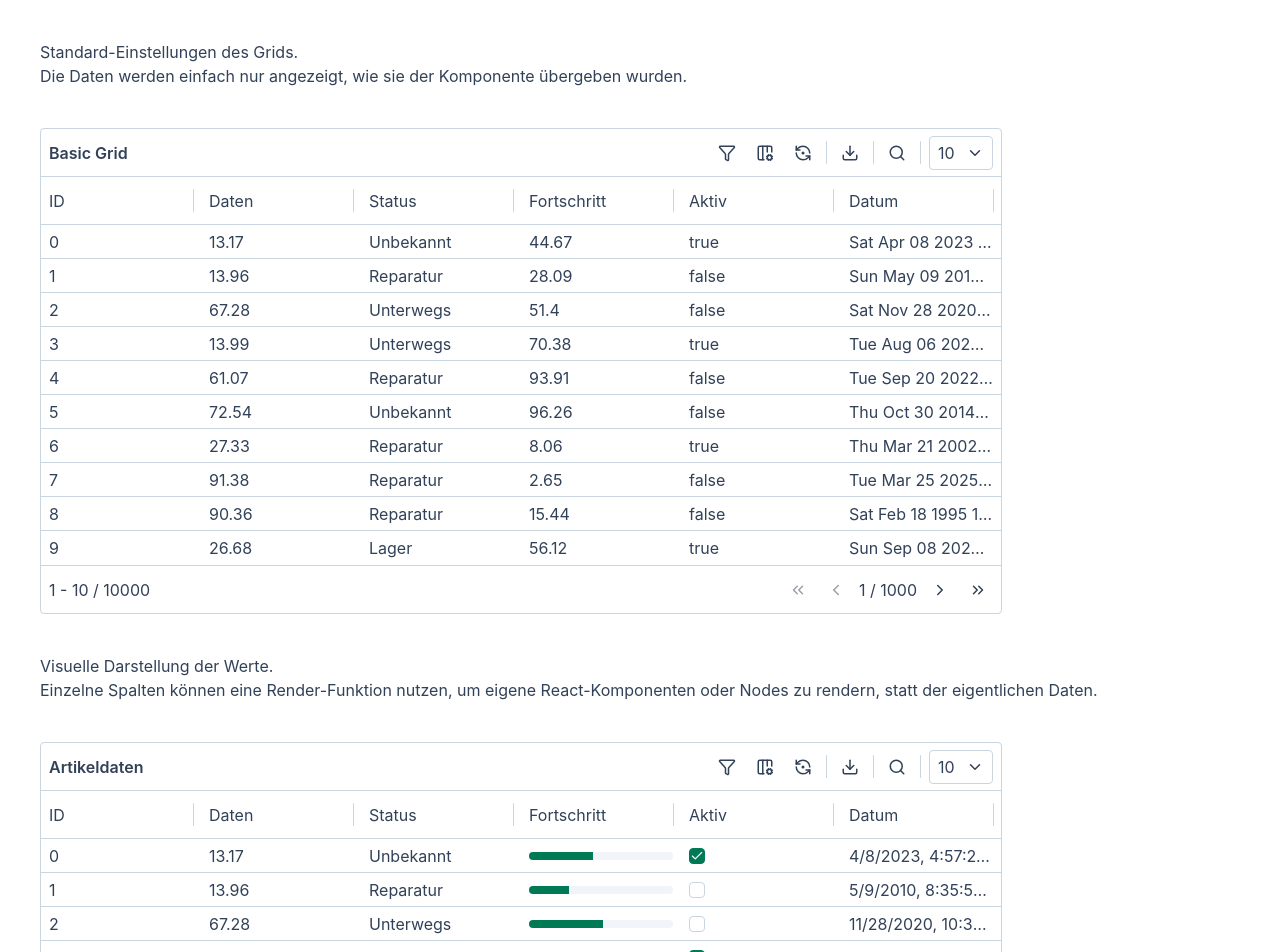
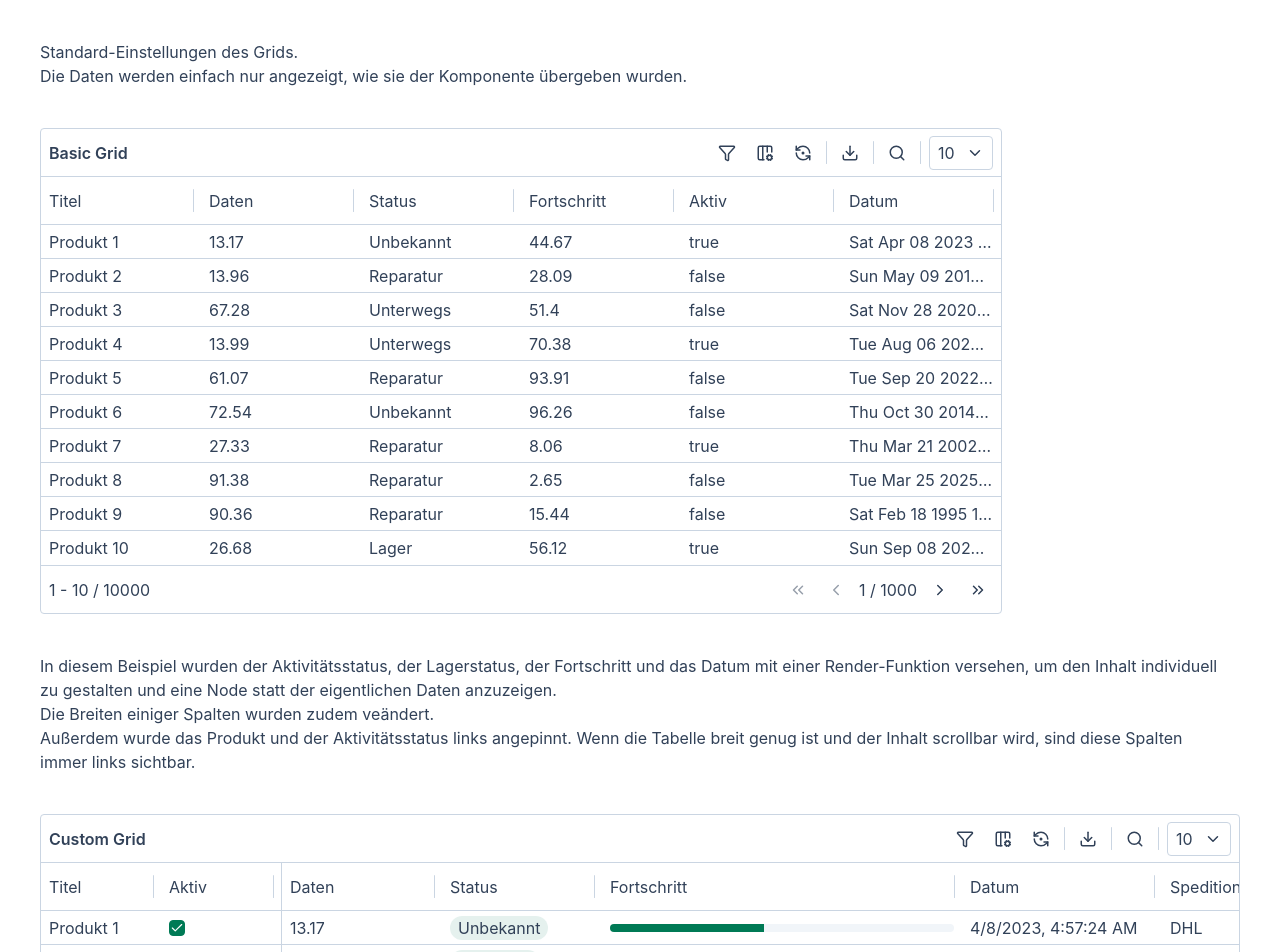
Before and after one commit to Prime0XX00/table, a React (Vite) app: page / in a window 1280 px wide. Shown: the top 952 px of the page. Built offline with nearby package versions, Linux system fonts and the light colour scheme.

Commit message:
Custom instead of Render example

```diff
--- a/src/App.tsx
+++ b/src/App.tsx
@@ -1,11 +1,11 @@
 import Basic from "./examples/Basic";
-import Renderer from "./examples/Renderer";
+import Custom from "./examples/Custom";
 
 function App() {
 	return (
 		<div className="py-10 flex flex-col gap-y-10 min-h-screen">
 			<Basic></Basic>
-			<Renderer></Renderer>
+			<Custom></Custom>
 		</div>
 	);
 }
--- a/src/examples/Basic.tsx
+++ b/src/examples/Basic.tsx
@@ -16,9 +16,9 @@ function Basic(): React.JSX.Element {
 					rows={rows}
 					columns={[
 						{
-							field: "id",
-							title: "ID",
-							dataType: "number",
+							field: "title",
+							title: "Titel",
+							dataType: "string",
 						},
 						{
 							field: "data",
--- a/src/examples/Renderer.tsx
+++ b/src/examples/Custom.tsx
@@ -3,24 +3,33 @@ import Table from "../table/Table";
 import { rows } from "./data";
 import type { Article } from "./types";
 
-function Renderer(): React.JSX.Element {
+function Custom(): React.JSX.Element {
 	return (
 		<>
 			<p className="px-10">
-				Visuelle Darstellung der Werte. <br></br>
-				Einzelne Spalten können eine Render-Funktion nutzen, um eigene
-				React-Komponenten oder Nodes zu rendern, statt der eigentlichen
-				Daten. <br></br>
+				In diesem Beispiel wurden der Aktivitätsstatus, der Lagerstatus,
+				der Fortschritt und das Datum mit einer Render-Funktion
+				versehen, um den Inhalt individuell zu gestalten und eine Node
+				statt der eigentlichen Daten anzuzeigen.
+				<br></br>
+				Die Breiten einiger Spalten wurden zudem veändert.
+				<br></br>
+				Außerdem wurde das Produkt und der Aktivitätsstatus links
+				angepinnt. Wenn die Tabelle breit genug ist und der Inhalt
+				scrollbar wird, sind diese Spalten immer links sichtbar.
+				<br></br>
 			</p>
 			<div className="min-w-100 w-fit px-10 max-w-screen">
 				<Table<Article>
-					title="Artikeldaten"
+					title="Custom Grid"
 					rows={rows}
 					columns={[
 						{
-							field: "id",
-							title: "ID",
-							dataType: "number",
+							field: "title",
+							title: "Titel",
+							dataType: "string",
+							isPinned: true,
+							initialWidth: 100,
 						},
 						{
 							field: "data",
@@ -31,6 +40,11 @@ function Renderer(): React.JSX.Element {
 							field: "status",
 							title: "Status",
 							dataType: "string",
+							render: (value) => (
+								<div className="bg-accent/10 rounded-full px-2 w-fit h-fit">
+									{String(value)}
+								</div>
+							),
 						},
 						{
 							field: "percent",
@@ -44,6 +58,7 @@ function Renderer(): React.JSX.Element {
 									></div>
 								</div>
 							),
+							initialWidth: 360,
 						},
 						{
 							field: "active",
@@ -55,6 +70,8 @@ function Renderer(): React.JSX.Element {
 									readonly
 								></Checkbox>
 							),
+							isPinned: true,
+							initialWidth: 100,
 						},
 						{
 							field: "date",
@@ -63,6 +80,12 @@ function Renderer(): React.JSX.Element {
 							render: (rawDate) => {
 								return rawDate.toLocaleString();
 							},
+							initialWidth: 200,
+						},
+						{
+							field: "carrier",
+							title: "Spedition",
+							dataType: "string",
 						},
 					]}
 				></Table>
@@ -71,4 +94,4 @@ function Renderer(): React.JSX.Element {
 	);
 }
 
-export default Renderer;
+export default Custom;
--- a/src/examples/data.ts
+++ b/src/examples/data.ts
@@ -14,11 +14,12 @@ const carrier = ["Hermes", "DHL"];
 export const rows: Article[] = Array.from({ length: 10000 }).map(
 	(_, index) => ({
 		id: index,
+		title: "Produkt " + (index + 1),
 		data: Number((100 * Math.random()).toFixed(2)),
 		percent: Number((100 * Math.random()).toFixed(2)),
 		status: status[Math.ceil(Math.random() * status.length) - 1],
 		active: index % 3 == 0,
 		date: new Date(new Date().valueOf() - Math.random() * 1e12),
-		carrier: status[Math.ceil(Math.random() * carrier.length) - 1],
+		carrier: carrier[Math.ceil(Math.random() * carrier.length) - 1],
 	}),
 );
--- a/src/examples/types.ts
+++ b/src/examples/types.ts
@@ -1,8 +1,10 @@
 export type Article = {
 	id: number;
+	title: string;
 	data: number;
 	percent: number;
 	status: string;
 	active: boolean;
 	date: Date;
+	carrier: String;
 };
--- a/src/style.css
+++ b/src/style.css
@@ -13,8 +13,6 @@
 	--spacing-element: calc(var(--spacing) * 8.5);
 	--spacing-table-row: calc(var(--spacing) * 8.5);
 	--spacing-popover-row: calc(var(--spacing) * 8.5);
-
-	--spacing-min-cell-w: calc(var(--spacing) * 28);
 
 	--opacity-disabled: 50%;
 }
--- a/src/table/Cell.tsx
+++ b/src/table/Cell.tsx
@@ -9,7 +9,7 @@ interface CellProps<RowType> {
 function Cell<RowType>({ ...props }: CellProps<RowType>) {
 	return (
 		<div
-			className={`px-2 overflow-hidden text-ellipsis min-w-min-cell-w w-full text-nowrap`}
+			className={`px-2 overflow-hidden text-ellipsis w-full text-nowrap`}
 		>
 			{props.row[props.column.field] == undefined
 				? ""
--- a/src/table/HeaderCell.tsx
+++ b/src/table/HeaderCell.tsx
@@ -60,11 +60,11 @@ function HeaderCell<RowType>({ ...props }: HeaderCellProps<RowType>) {
 	);
 
 	return (
-		<div className={`group h-full pl-2 flex min-w-min-cell-w`}>
+		<div className={`group h-full pl-2 flex`}>
 			<div
 				className={`relative gap-x-2 h-full items-center w-full grid ${props.column.isSortable || props.column.hasOptions ? "grid-cols-[auto_1fr]" : "grid-cols-[1fr]"}`}
 			>
-				<span className="overflow-hidden text-ellipsis">
+				<span className="overflow-hidden text-ellipsis text-nowrap">
 					{props.column.title}
 				</span>
 
--- a/src/table/Table.tsx
+++ b/src/table/Table.tsx
@@ -572,8 +572,14 @@ function Table<RowType extends Object>({ ...props }: TableProps<RowType>) {
 					const valueB = String(rowB[col.field]);
 
 					return state.sorting.direction == "asc"
-						? valueA.localeCompare(valueB)
-						: valueB.localeCompare(valueA);
+						? valueA.localeCompare(valueB, undefined, {
+								numeric: true,
+								sensitivity: "base",
+							})
+						: valueB.localeCompare(valueA, undefined, {
+								numeric: true,
+								sensitivity: "base",
+							});
 				});
 				return newRows;
 			}
```
